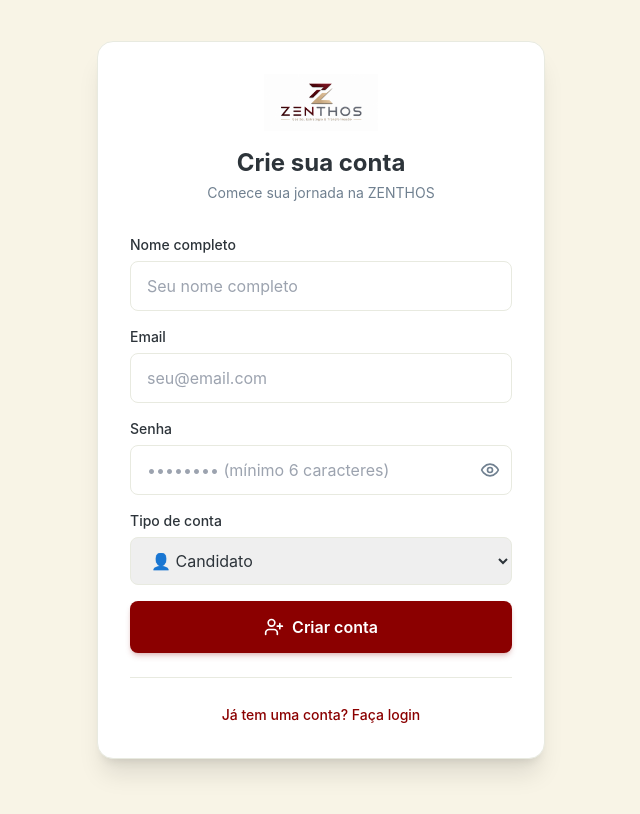
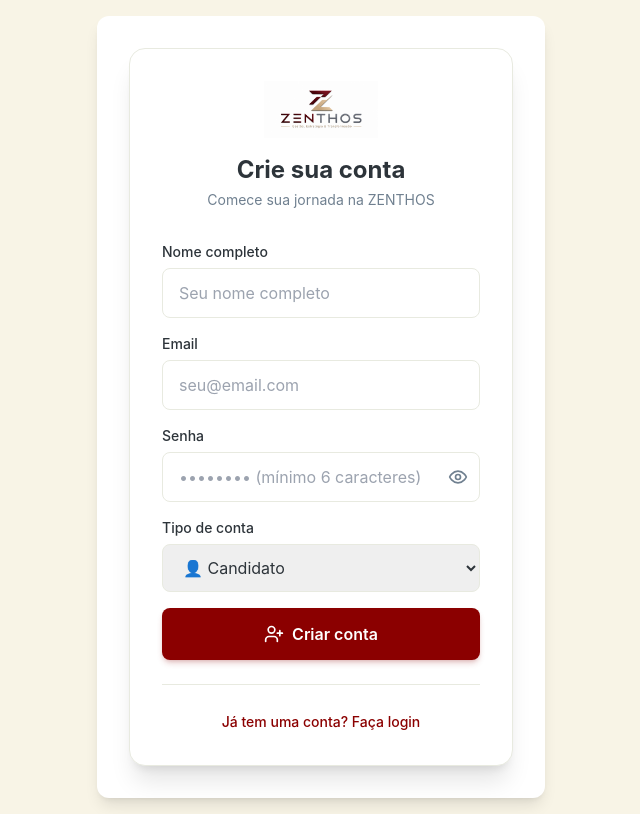
Before and after one commit to trivoroficial/consult_recruit, a Next.js app: page /cadastro in a window 1280 px wide. Shown: the whole page, without its empty margins (319-959 px from the left). Built offline with nearby package versions, Linux system fonts and the light colour scheme.

Commit message:
Update layout.tsx

```diff
--- a/src/app/(auth)/layout.tsx
+++ b/src/app/(auth)/layout.tsx
@@ -1,4 +1,3 @@
-// src/app/(auth)/layout.tsx
 import { ReactNode } from 'react'
 
 export default function AuthLayout({
@@ -7,8 +6,10 @@ export default function AuthLayout({
   children: ReactNode
 }) {
   return (
-    <div className="min-h-screen bg-[#F8F4E6] flex items-center justify-center p-4">
-      {children}
+    <div className="min-h-screen flex items-center justify-center bg-[#F8F4E6] p-4">
+      <div className="w-full max-w-md bg-white rounded-xl shadow-lg p-8">
+        {children}
+      </div>
     </div>
   )
 }
```
